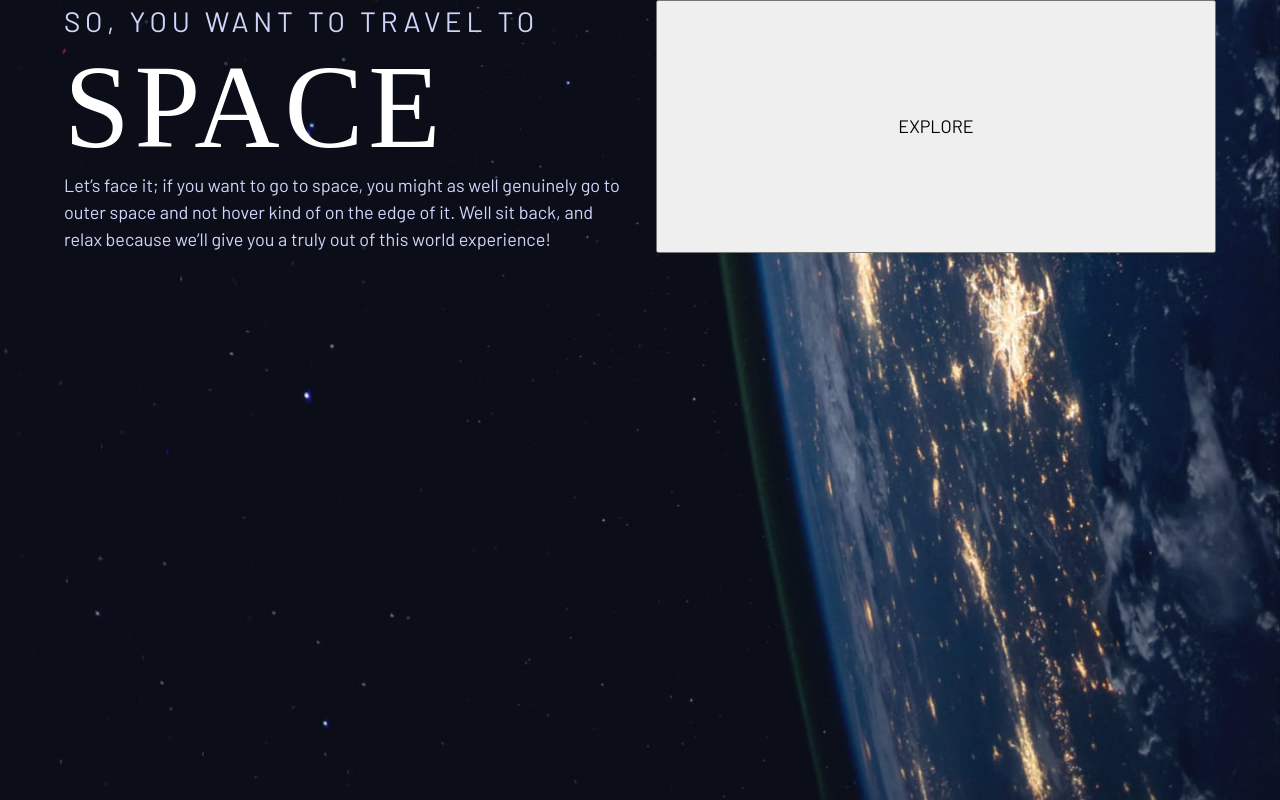
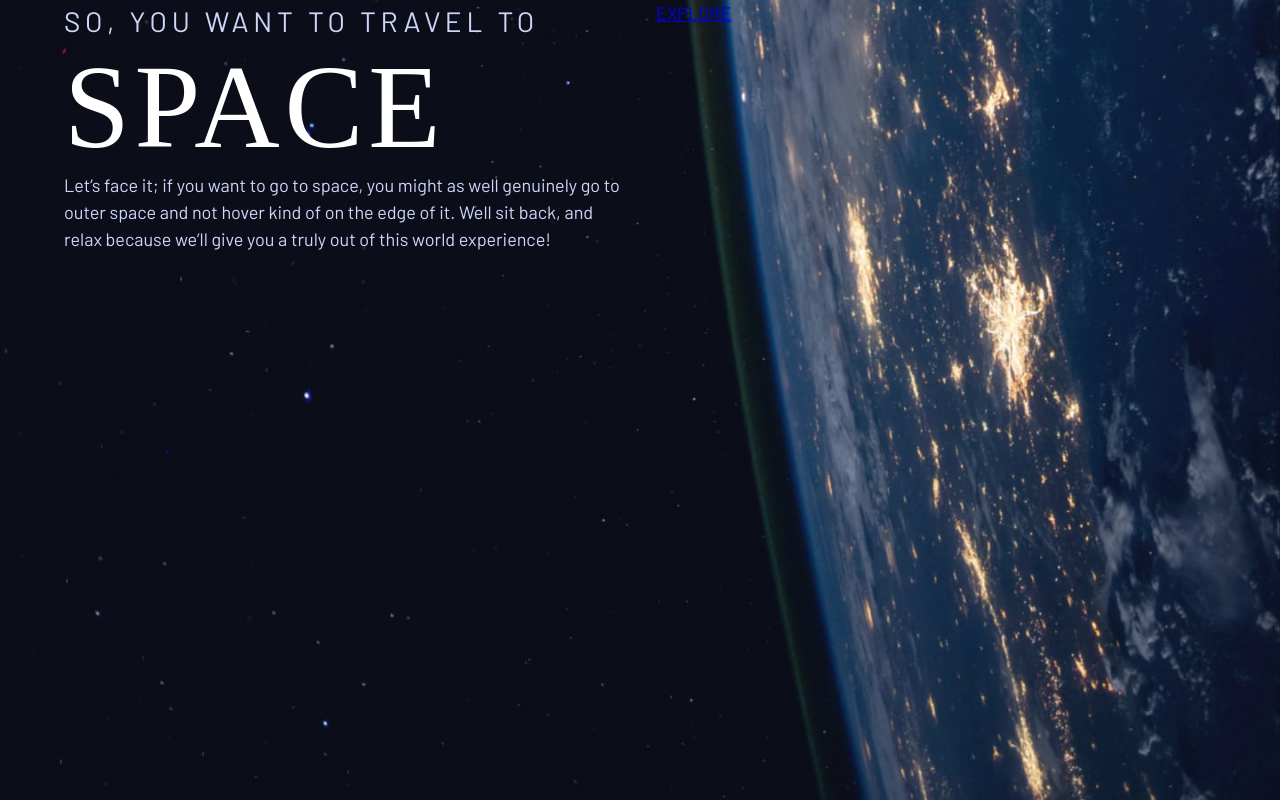
Before and after one commit to Chamara-Wijepala/space-tourism, a React (Create React App) app: page / in a window 1280 px wide. Built offline with nearby package versions, Linux system fonts and the light colour scheme; a web font is replaced by a local one.

Commit message:
Change explore button to a NavLink

```diff
--- a/src/pages/home/index.tsx
+++ b/src/pages/home/index.tsx
@@ -1,4 +1,5 @@
 import "./styles/bg.module.css";
+import LargeNavlink from "styles/LargeNavLink.styled";
 import Hero from "./styles/home.styled";
 
 function Home() {
@@ -16,7 +17,9 @@ function Home() {
           experience!
         </p>
       </Hero>
-      <button type="button">EXPLORE</button>
+      <LargeNavlink to="/destination/:id" replace>
+        EXPLORE
+      </LargeNavlink>
     </>
   );
 }
--- /dev/null
+++ b/src/styles/LargeNavLink.styled.ts
@@ -0,0 +1,6 @@
+import styled from "styled-components";
+import { NavLink } from "react-router-dom";
+
+const LargeNavlink = styled(NavLink)``;
+
+export default LargeNavlink;
```
Also changed, not shown: src/styles/CustomButton.styled.ts (deleted, +0 -11 lines).
